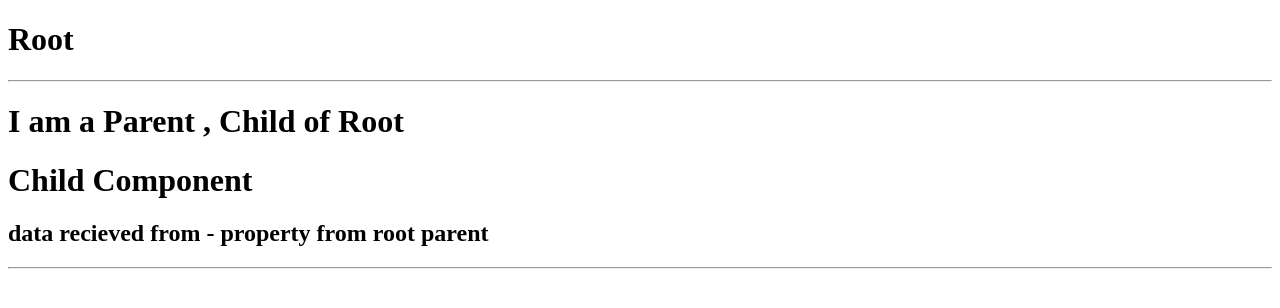
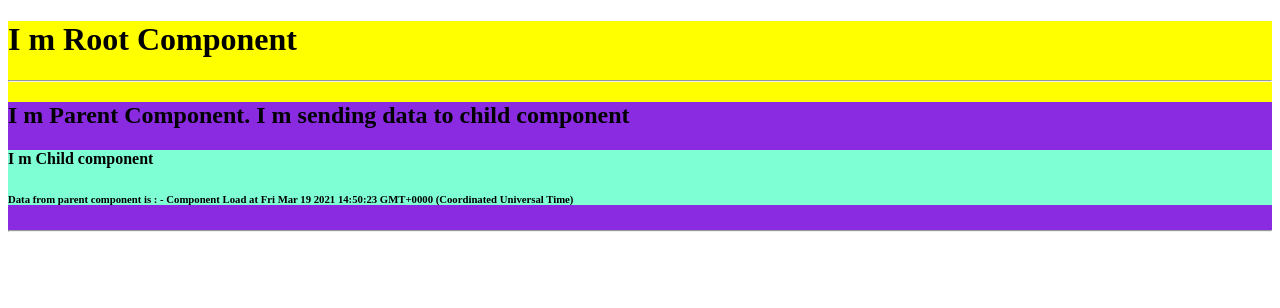
Before and after one commit to guruttn/knowledgeMeetAngular, an Angular app: page / in a window 1280 px wide. Shown: the top 308 px of the page. Built offline with nearby package versions, Linux system fonts and the light colour scheme.

Commit message:
color changes

```diff
--- a/src/app/app.component.css
+++ b/src/app/app.component.css
@@ -0,0 +1,3 @@
+.root{
+    background-color: yellow;
+}
--- a/src/app/app.component.html
+++ b/src/app/app.component.html
@@ -1,3 +1,6 @@
-<h1>Root</h1>
+<div class="root">
+<h1>I m Root Component</h1>
 <hr>
 <app-parent> </app-parent>
+
+</div>
--- a/src/app/child/child.component.css
+++ b/src/app/child/child.component.css
@@ -0,0 +1,3 @@
+.child{
+    background-color: aquamarine;
+}
--- a/src/app/child/child.component.html
+++ b/src/app/child/child.component.html
@@ -1,2 +1,4 @@
-<h1>Child Component</h1>
-<h2>data recieved from - {{data}}</h2>
+<div class="child">
+<h4>I m Child component</h4>
+<h6>Data from parent component is : - {{data}}</h6>
+</div>
--- /dev/null
+++ b/src/app/parent/parent.component.css
@@ -0,0 +1,3 @@
+.parent{
+    background-color:blueviolet;
+}
--- a/src/app/parent/parent.component.html
+++ b/src/app/parent/parent.component.html
@@ -1,6 +1,8 @@
-<h1>I am a Parent , Child of Root</h1>
+<div class="parent">
+<h2>I m Parent Component. I m sending data to child component</h2>
 
 <app-child [data]="prop_from_parent">
 
 </app-child>
 <hr>
+</div>
--- a/src/app/parent/parent.component.ts
+++ b/src/app/parent/parent.component.ts
@@ -3,14 +3,16 @@ import { Component, Input, EventEmitter, Output, ViewChild, ElementRef } from "@
 
 @Component({
     selector: 'app-parent',
-    templateUrl: './parent.component.html'
+    templateUrl: './parent.component.html',
+      styleUrls: ['./parent.component.css']
+
 
 })
 
 export class Parent {
     title = 'Components';
     total: number
-    prop_from_parent: string = "property from root parent"
+    prop_from_parent: string = `Component Load at ${new Date()}`
 
 
 }
```
